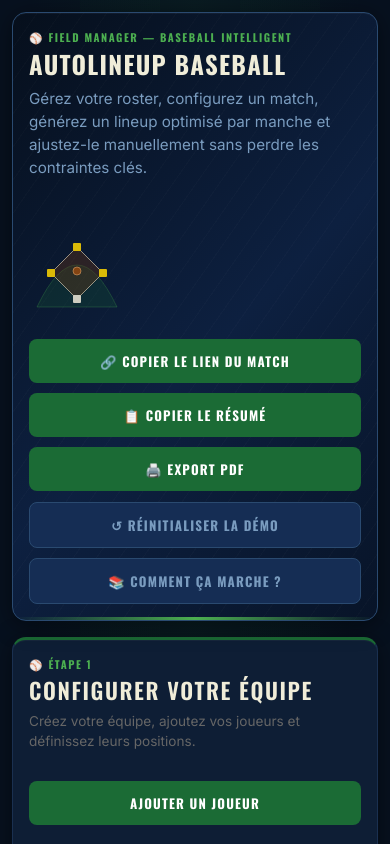
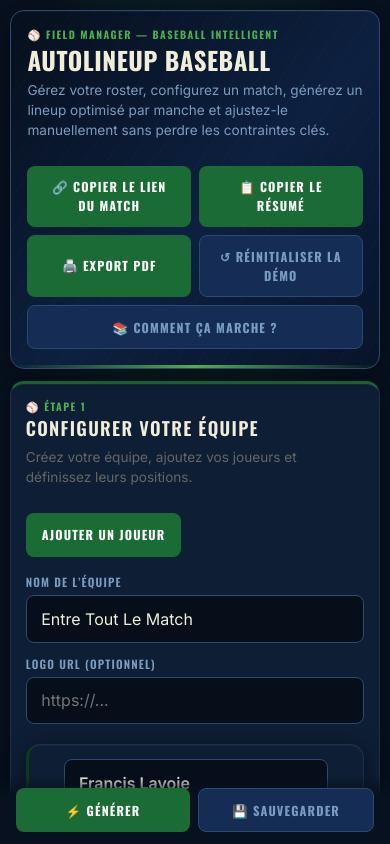
Before and after one commit to sauro1997/AutoLineupBaseball, a React (Vite) app: page / in a window 390 px wide. Shown: the top 844 px of the page. Built offline with nearby package versions, Linux system fonts and the light colour scheme.

Commit message:
Make mobile looks good

```diff
--- a/src/App.css
+++ b/src/App.css
@@ -788,7 +788,25 @@ td button {
   border-bottom: 1px solid var(--color-border);
 }
 
-/* ---- Responsive ---- */
+/* ---- Sticky mobile bar hidden on desktop ---- */
+.mobile-sticky-bar {
+  display: none;
+}
+
+/* ---- Pitcher change controls (always visible) ---- */
+.pitcher-change-controls {
+  display: flex;
+  flex-wrap: wrap;
+  gap: 0.75rem;
+  align-items: end;
+  margin: 0.9rem 0 1rem;
+}
+
+.pitcher-change-controls label {
+  flex: 1 1 16rem;
+}
+
+/* ---- Responsive tablet ---- */
 @media (max-width: 1024px) {
   .two-columns,
   .form-grid,
@@ -882,14 +900,263 @@ td button {
   }
 }
 
+/* ---- Responsive mobile (≤ 640px) ---- */
+@media (max-width: 640px) {
+
+  /* ---- App shell ---- */
+  .app-shell {
+    padding: 0.65rem;
+    gap: 0.75rem;
+  }
+
+  /* ---- Hero card ---- */
+  .hero-card {
+    padding: 1rem 1rem 1.2rem;
+    gap: 0.75rem;
+    flex-direction: column;
+  }
+
+  .hero-card > svg {
+    display: none;
+  }
+
+  .hero-card h1 {
+    font-size: 1.55rem;
+    letter-spacing: 0.02em;
+    margin-bottom: 0.3rem;
+  }
+
+  .lede {
+    font-size: 0.85rem;
+    max-width: 100%;
+  }
+
+  .eyebrow {
+    font-size: 0.65rem;
+    margin-bottom: 0.2rem;
+  }
+
+  /* ---- Hero actions: 2-col grid ---- */
+  .hero-actions {
+    display: grid;
+    grid-template-columns: 1fr 1fr;
+    min-width: unset;
+    width: 100%;
+    gap: 0.5rem;
+  }
+
+  .hero-actions button:last-child:nth-child(odd) {
+    grid-column: span 2;
+  }
+
+  /* ---- Panels ---- */
+  .panel {
+    padding: 0.9rem;
+  }
+
+  .panel h2 {
+    font-size: 1.15rem;
+  }
+
+  .panel-heading {
+    flex-direction: column;
+    align-items: flex-start;
+    gap: 0.75rem;
+    margin-bottom: 1rem;
+  }
+
+  .panel-heading > div:last-child {
+    width: 100%;
+    align-items: stretch !important;
+  }
+
+  /* ---- Inputs / selects: 16px prevents iOS auto-zoom ---- */
+  input,
+  select {
+    font-size: 1rem;
+    padding: 0.8rem 0.9rem;
+  }
+
+  /* ---- Buttons: minimum touch target 44px ---- */
+  button {
+    min-height: 44px;
+    padding: 0.7rem 1rem;
+    font-size: 0.78rem;
+  }
+
+  /* ---- Inline table buttons ---- */
+  td button {
+    min-height: 36px;
+    padding: 0.3rem 0.6rem;
+    font-size: 0.7rem;
+  }
+
+  /* ---- Form grid: 1 column ---- */
+  .form-grid {
+    grid-template-columns: 1fr;
+    gap: 0.7rem;
+  }
+
+  /* ---- Toggle list: 1 column ---- */
+  .toggle-list {
+    grid-template-columns: 1fr;
+  }
+
+  .toggle {
+    padding: 0.9rem 1rem;
+    min-height: 44px;
+  }
+
+  /* ---- Player card ---- */
+  .player-card {
+    padding: 0.85rem;
+  }
+
+  .player-card-header {
+    flex-wrap: wrap;
+    align-items: center;
+    margin-bottom: 0.65rem;
+    gap: 0.5rem;
+  }
+
+  .player-card-header input {
+    flex: 1 1 60%;
+    min-width: 0;
+  }
+
+  /* ---- Multi combobox ---- */
+  .multi-combobox > summary {
+    font-size: 1rem;
+    padding: 0.8rem 0.9rem;
+  }
+
+  .multi-combobox-option {
+    padding: 0.5rem 0.4rem;
+    font-size: 0.9rem;
+  }
+
+  /* ---- Status chip ---- */
+  .status-chip {
+    width: 100%;
+    text-align: center;
+    font-size: 0.68rem;
+    white-space: normal;
+    line-height: 1.4;
+  }
+
+  /* ---- Lineup grid: 1 column ---- */
+  .lineup-grid {
+    grid-template-columns: 1fr;
+  }
+
+  /* ---- Inning card: horizontal scroll for table ---- */
+  .inning-card {
+    padding: 0.85rem;
+    overflow: hidden;
+  }
+
+  .inning-card table {
+    display: block;
+    overflow-x: auto;
+    -webkit-overflow-scrolling: touch;
+    min-width: 0;
+  }
+
+  th {
+    font-size: 0.62rem;
+    padding: 0.45rem 0.5rem;
+    white-space: nowrap;
+  }
+
+  td {
+    padding: 0.4rem 0.5rem;
+    font-size: 0.88rem;
+  }
+
+  td select {
+    font-size: 0.9rem;
+    min-width: 90px;
+    max-width: 130px;
+  }
+
+  .bench-line {
+    font-size: 0.8rem;
+    padding: 0.45rem 0.65rem;
+  }
+
+  /* ---- Pitcher change controls ---- */
   .pitcher-change-controls {
-    display: flex;
-    flex-wrap: wrap;
-    gap: 0.75rem;
-    align-items: end;
-    margin: 0.9rem 0 1rem;
+    flex-direction: column;
+    gap: 0.6rem;
   }
 
   .pitcher-change-controls label {
-    flex: 1 1 16rem;
+    flex: 1 1 auto;
+    width: 100%;
   }
+
+  .pitcher-change-controls button {
+    width: 100%;
+  }
+
+  /* ---- Match history ---- */
+  .match-history-panel {
+    padding: 0.85rem;
+    gap: 0.75rem;
+  }
+
+  .match-history-item {
+    flex-direction: column;
+    align-items: flex-start;
+    gap: 0.65rem;
+  }
+
+  .match-history-actions {
+    width: 100%;
+    display: flex;
+    gap: 0.5rem;
+  }
+
+  .match-history-actions button {
+    flex: 1;
+  }
+
+  .match-history-input {
+    font-size: 1rem;
+    min-width: 0;
+    width: 100%;
+  }
+
+  /* ---- Roadmap ---- */
+  .roadmap {
+    grid-template-columns: 1fr;
+  }
+
+  /* ---- Metrics grid: 2 col ---- */
+  .metrics-grid {
+    grid-template-columns: 1fr 1fr;
+  }
+
+  /* ---- Sticky generate button overlay ---- */
+  .mobile-sticky-bar {
+    position: fixed;
+    bottom: 0;
+    left: 0;
+    right: 0;
+    z-index: 100;
+    padding: 0.75rem 1rem;
+    padding-bottom: calc(0.75rem + env(safe-area-inset-bottom));
+    background: linear-gradient(to top, var(--color-bg) 70%, transparent);
+    display: flex;
+    gap: 0.5rem;
+  }
+
+  .mobile-sticky-bar button {
+    flex: 1;
+  }
+
+  /* add bottom spacing so content isn't hidden behind sticky bar */
+  .app-shell {
+    padding-bottom: calc(5rem + env(safe-area-inset-bottom));
+  }
+}
--- a/src/App.tsx
+++ b/src/App.tsx
@@ -1429,6 +1429,16 @@ function App() {
           </div>
         </article>
       </section>
+
+      {/* Sticky bottom bar — visible only on mobile via CSS */}
+      <div className="mobile-sticky-bar">
+        <button type="button" onClick={generateCurrentLineup}>
+          ⚡ Générer
+        </button>
+        <button type="button" className="ghost" onClick={saveCurrentMatch}>
+          💾 Sauvegarder
+        </button>
+      </div>
     </div>
   )
 }
```
Also changed, not shown: 1 other file (tests, documents, lock files or other folders).
